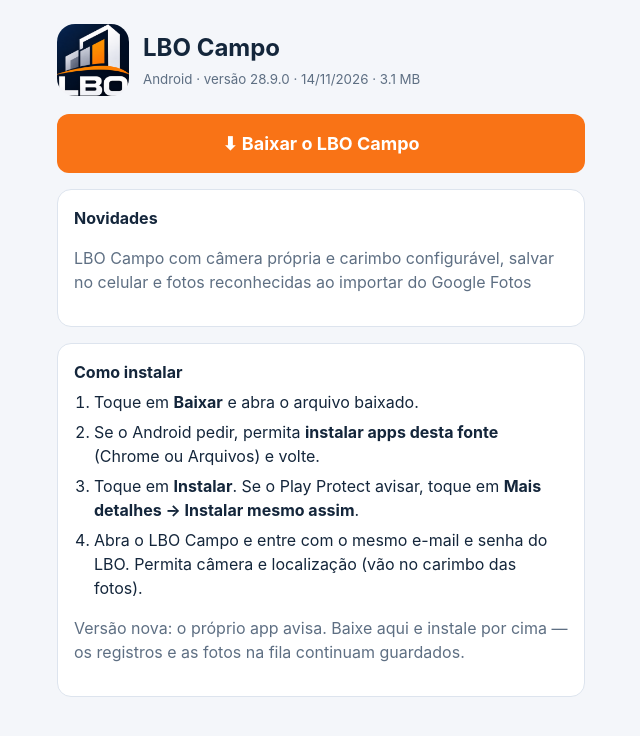
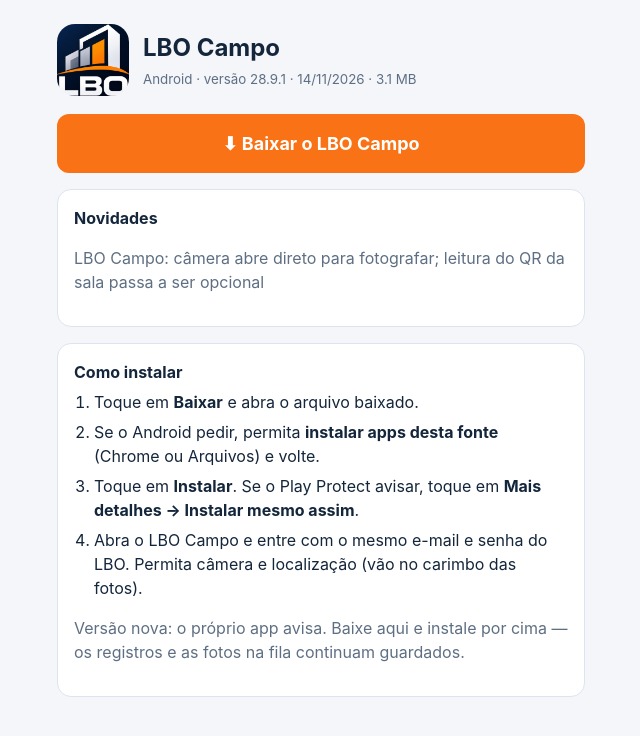
Before and after one commit to raulmauriciogba/lbo-engenharia-atualizacoes, a plain HTML site: page android/index.html in a window 1280 px wide. Shown: the whole page, without its empty margins (319-959 px from the left). Drawn offline with Linux system fonts and the light colour scheme.

Commit message:
Android: página do LBO Campo 28.9.1

```diff
--- a/android/index.html
+++ b/android/index.html
@@ -3,8 +3,8 @@
 *{box-sizing:border-box}body{margin:0;background:var(--bg);color:var(--fg);font:16px/1.5 -apple-system,'Segoe UI',Roboto,Arial,sans-serif}main{max-width:560px;margin:0 auto;padding:24px 16px 48px}
 .top{display:flex;gap:14px;align-items:center}.top img{width:72px;height:72px;border-radius:18px}h1{font-size:24px;margin:0}small,.m{color:var(--mut)}.card{background:var(--card);border:1px solid var(--bd);border-radius:14px;padding:16px;margin-top:16px}
 a.b{display:block;text-align:center;margin-top:18px;padding:16px;border-radius:12px;background:var(--ac);color:#fff;font-weight:700;font-size:18px;text-decoration:none}ol{padding-left:20px;margin:6px 0}li{margin:6px 0}</style></head><body><main>
-<div class="top"><img src="icone.png" alt=""><div><h1>LBO Campo</h1><small>Android · versão 28.9.0 · 14/11/2026 · 3.1 MB</small></div></div>
-<a class="b" href="https://github.com/raulmauriciogba/lbo-engenharia-atualizacoes/releases/download/campo-android-v28.9.0/LBO_Campo_28.9.0.apk">⬇ Baixar o LBO Campo</a>
-<div class="card"><b>Novidades</b><p class="m">LBO Campo com câmera própria e carimbo configurável, salvar no celular e fotos reconhecidas ao importar do Google Fotos</p></div>
+<div class="top"><img src="icone.png" alt=""><div><h1>LBO Campo</h1><small>Android · versão 28.9.1 · 14/11/2026 · 3.1 MB</small></div></div>
+<a class="b" href="https://github.com/raulmauriciogba/lbo-engenharia-atualizacoes/releases/download/campo-android-v28.9.1/LBO_Campo_28.9.1.apk">⬇ Baixar o LBO Campo</a>
+<div class="card"><b>Novidades</b><p class="m">LBO Campo: câmera abre direto para fotografar; leitura do QR da sala passa a ser opcional</p></div>
 <div class="card"><b>Como instalar</b><ol><li>Toque em <b>Baixar</b> e abra o arquivo baixado.</li><li>Se o Android pedir, permita <b>instalar apps desta fonte</b> (Chrome ou Arquivos) e volte.</li><li>Toque em <b>Instalar</b>. Se o Play Protect avisar, toque em <b>Mais detalhes → Instalar mesmo assim</b>.</li><li>Abra o LBO Campo e entre com o mesmo e-mail e senha do LBO. Permita câmera e localização (vão no carimbo das fotos).</li></ol>
 <p class="m">Versão nova: o próprio app avisa. Baixe aqui e instale por cima — os registros e as fotos na fila continuam guardados.</p></div></main></body></html>
```
